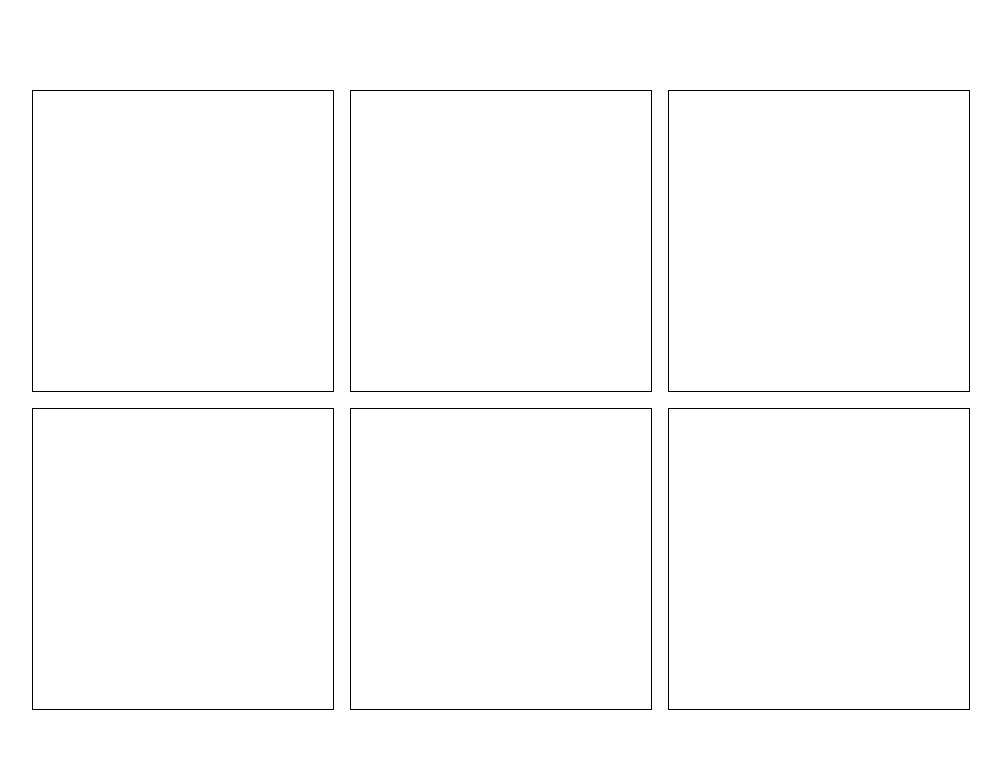
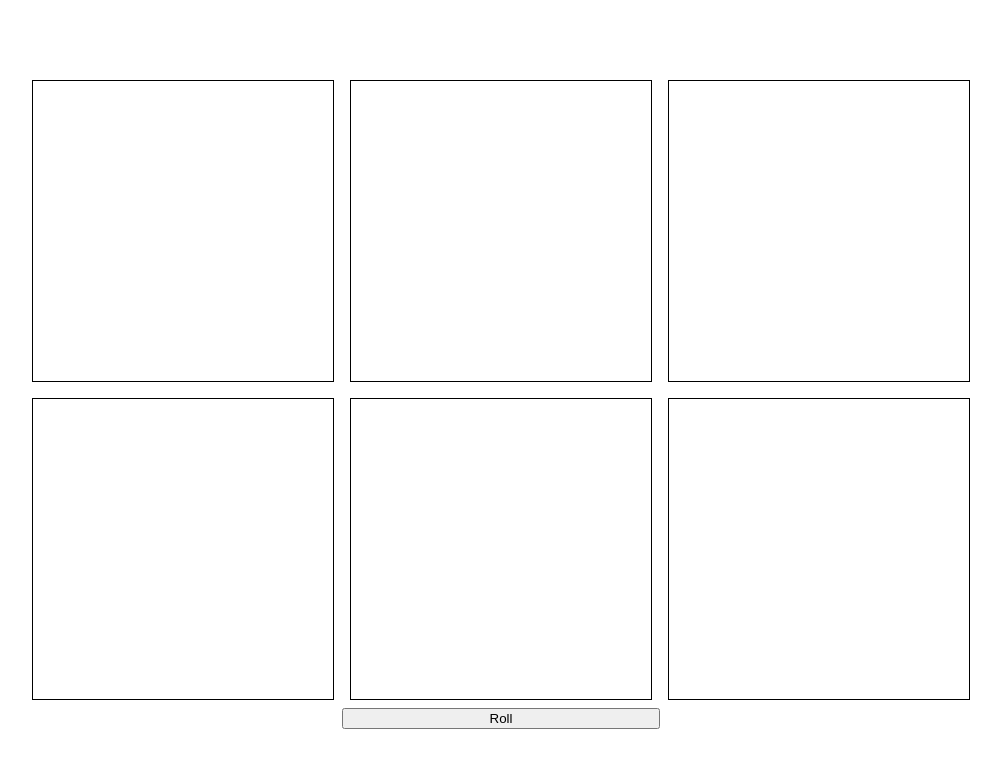
Before and after one commit to zenbyt3/nochmal, a plain HTML site: page index.html in a window 1280 px wide. Shown: the whole page, without its empty margins (139-1140 px from the left). Drawn offline with Linux system fonts and the light colour scheme.

Commit message:
poc done

```diff
--- a/index.html
+++ b/index.html
@@ -1,4 +1,5 @@
 <link rel="stylesheet" href="styles.css">
+<script src="script.js"></script>
 <div class="grid">
     <div class="dice">
         <div id="d1"></div>
@@ -23,6 +24,7 @@
 
     </div>
 
+    <button onclick="rollDice()">Roll</button>
+
     <!-- make a clear button and add selection functionality -->
 </div>
-<script src="script.js"></script>
--- a/script.js
+++ b/script.js
@@ -11,25 +11,29 @@ function getColorDie() {
     const randomNumber = Math.floor(Math.random() * 6) + 1;
     const colorDie = colors[randomNumber];
 
-    console.log("Random Number:", randomNumber);
-    console.log("Mapped Value:", colorDie);
-
     return colorDie;
 }
 
 function getNumberDie() {
     const numberDie = Math.floor(Math.random() * 6) + 1;
 
-    console.log("Mapped Value:", numberDie);
-
     return (numberDie == 6) ? "Joker" : numberDie;
 }
 
 function rollDice() {
-    for (let i = 0; i < 3; i++) {
+    const diceArray = Array.from(document.querySelectorAll('.dice'));
+
+    let i = 0;
+    for (i; i < 3; i++) {
         // map getColorDie to the first three divs
+        diceArray[0].innerHTML = getColorDie();
+        diceArray[1].innerHTML = getColorDie();
+        diceArray[2].innerHTML = getColorDie();
     }
-    for (let i = 0; i < 3; i++) {
+    for (i; i < 6; i++) {
         // map getNumberDie to the last three divs
+        diceArray[3].innerHTML = getNumberDie();
+        diceArray[4].innerHTML = getNumberDie();
+        diceArray[5].innerHTML = getNumberDie();
     }
 }
```
